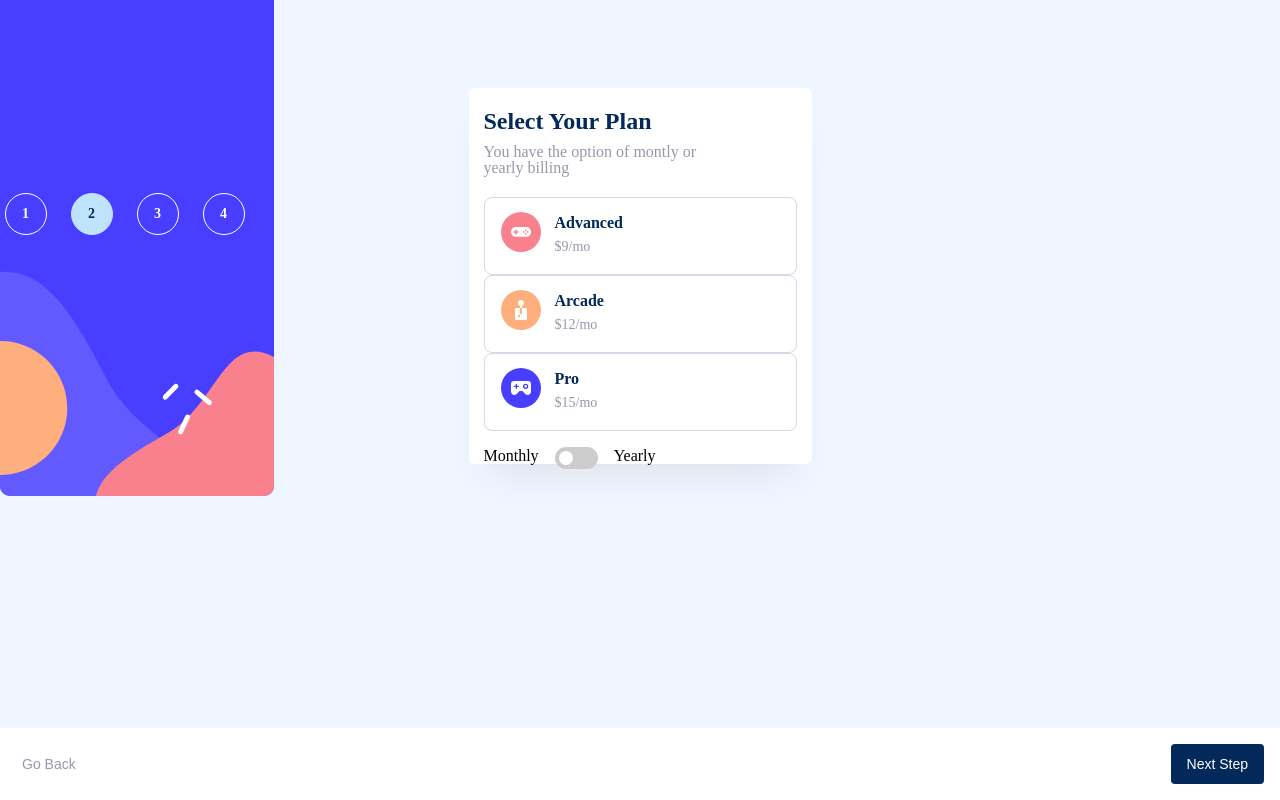
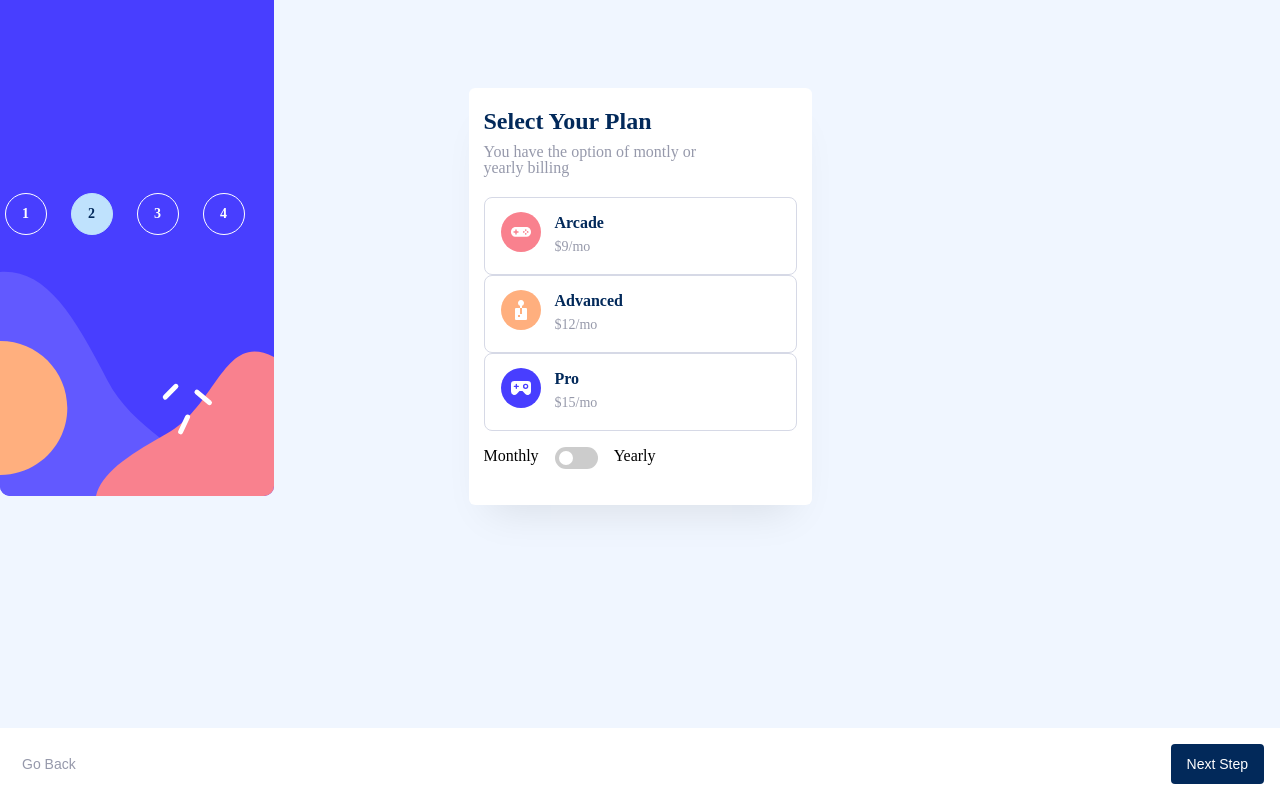
Before and after one commit to TomasScerbak/multistep-form, a React (Create React App) app: page / in a window 1280 px wide. Both pictures are taken after a click on the button "Next Step". Shown: the part 72-872 px from the top of the page. Built offline with nearby package versions, Linux system fonts and the light colour scheme.

Commit message:
removed height from card component

```diff
--- a/src/components/UI/Card.module.css
+++ b/src/components/UI/Card.module.css
@@ -1,6 +1,5 @@
 .card {
   max-width: 34.3rem;
-  max-height: 37.6rem;
   position: absolute;
   top: 20%;
   left: 0;
--- a/src/components/pages/YourPlan.tsx
+++ b/src/components/pages/YourPlan.tsx
@@ -12,12 +12,12 @@ import PlanButton from "../UI/PlanButton";
 const planVariations = [
   {
     image: IconAdvanced,
-    variation: "Advanced",
+    variation: "Arcade",
     payment: 9,
   },
   {
     image: IconArcade,
-    variation: "Arcade",
+    variation: "Advanced",
     payment: 12,
   },
   {
```
